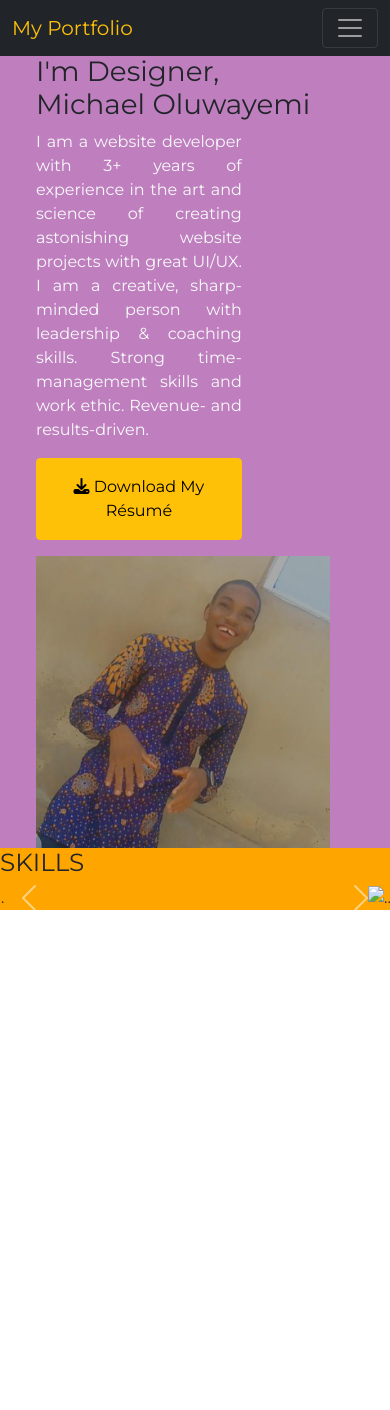
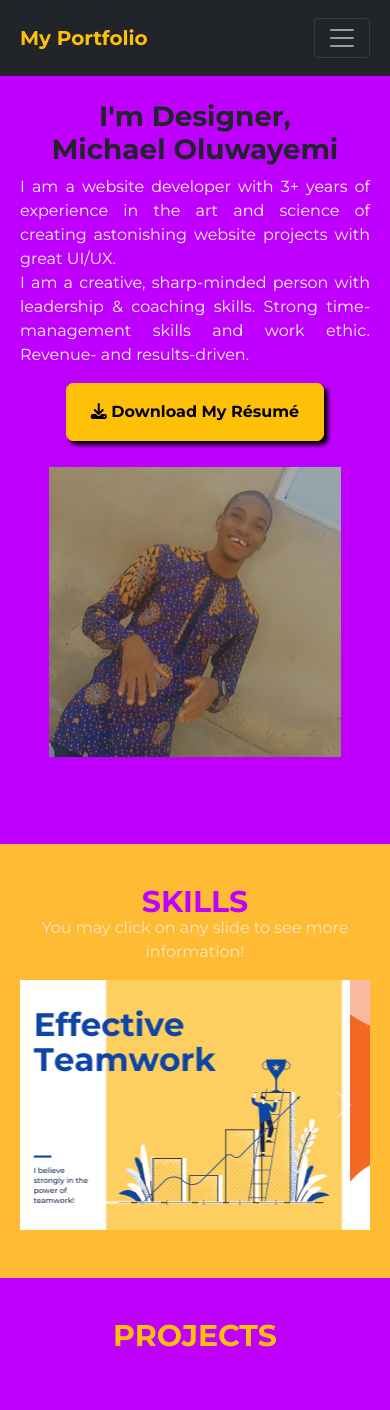
Before and after one commit to NerdyXG/my-portfolio, a plain HTML site: page index.html in a window 390 px wide. Before the commit the page ends 914 px from the top, so only its background shows below. Drawn offline with nearby package versions, Linux system fonts and the light colour scheme.

Commit message:
Updated the starter files.

```diff
--- a/index.html
+++ b/index.html
@@ -37,23 +37,23 @@
           </button>
             <div class="collapse navbar-collapse" id="navbarSupportedContent">
 
-                <audio src="BOWL OF FIRE INSTRUMENTAL 1.mp3" controls aria-controls="Background music" class="mx-lg-auto"></audio>
+                <audio src="background-music.mp3" controls aria-label="Background music" class="mx-lg-auto"></audio>
 
                 <ul class="navbar-nav mb-2 mb-lg-0 ms-lg-auto">
-                    <li class="nav-item mx-3">
-                        <a class="nav-link active" aria-current="page" href="#">HOME</a>
+                    <li class="nav-item mx-lg-3">
+                        <a class="nav-link active" aria-current="page" href="#">Home</a>
                     </li>
-                    <li class="nav-item mx-3">
-                        <a class="nav-link" href="#">BLOG</a>
+                    <li class="nav-item mx-lg-3">
+                        <a class="nav-link" href="#">Blog</a>
                     </li>
-                    <li class="nav-item mx-3">
-                        <a class="nav-link" href="#skills">SKILLSET</a>
+                    <li class="nav-item mx-lg-3">
+                        <a class="nav-link" href="#skills">Skillset</a>
                     </li>
-                    <li class="nav-item mx-3">
-                        <a class="nav-link" href="#projects">PROJECTS</a>
+                    <li class="nav-item mx-lg-3">
+                        <a class="nav-link" href="#projects">Projects</a>
                     </li>
-                    <li class="nav-item mx-3">
-                        <a class="nav-link" href="#contact">CONTACT</a>
+                    <li class="nav-item ml-lg-3">
+                        <a class="nav-link" href="#contact">Contact</a>
                     </li>
                 </ul>
             </div>
@@ -64,26 +64,26 @@
     <!-- main content starts here -->
     <div class="container-fluid main-container">
 
-        <main class="container-fluid row">
+        <main class="row main-row g-6">
             <div class="col-md-8 intro-text-container">
                 <h1>I'm Designer,
                     <br>Michael Oluwayemi</h1>
 
                 <div class="intro-text">
-                    <p class="text-light">
-                        I am a website developer with 3+ years of experience in the art and science of creating astonishing website projects with great UI/UX. I am a creative, sharp-minded person with leadership & coaching skills. Strong time-management skills and work ethic.
-                        Revenue- and results-driven.
+                    <p class="text-light intro-paragraph">
+                        I am a website developer with 3+ years of experience in the art and science of creating astonishing website projects with great UI/UX.
+                        <br>I am a creative, sharp-minded person with leadership & coaching skills. Strong time-management skills and work ethic. Revenue- and results-driven.
                         <br>
-                        <a href="my-resume.pdf" class="btn btn-warning mt-3 py-3 px-4" download><i class="fa-solid fa-download"></i> Download My Résumé</a>
+                    </p>
 
-                    </p>
+                    <a href="my-resume.pdf" class="btn btn-warning mb-3 py-3 px-4 download-btn" download><i class="fa-solid fa-download"></i> Download My Résumé</a>
                 </div>
 
             </div>
 
-            <div class="col-md-4">
+            <div class="col-md-4 profile-pic-container">
 
-                <img src="profile-picture.png" alt="A Picture of Me!" class="img-fluid">
+                <img src="profile-picture.png" alt="A Picture of Me!" class="img-fluid profile-pic">
 
             </div>
         </main>
@@ -92,35 +92,71 @@
     <!-- main content ends here -->
 
     <!-- skillset section starts here -->
-    <section id="skills">
+    <section id="skills" class="container-fluid pb-5">
 
-        <h2>SKILLS</h2>
+        <h2 class="section-heading text-center">SKILLS</h2>
+        <p class="text-light text-center section-heading-info">You may click on any slide to see more information!</p>
 
         <!-- carousel -->
-        <div id="carouselExampleControls" class="carousel slide" data-bs-ride="carousel">
+        <div id="carouselExampleIndicators" class="carousel slide" data-bs-ride="carousel">
+            <div class="carousel-indicators">
+                <button type="button" data-bs-target="#carouselExampleIndicators" data-bs-slide-to="0" class="active carousel-indicator-btn" aria-current="true" aria-label="Slide 1"></button>
+                <button type="button" data-bs-target="#carouselExampleIndicators" data-bs-slide-to="1" class="carousel-indicator-btn" aria-label="Slide 2"></button>
+                <button type="button" data-bs-target="#carouselExampleIndicators" data-bs-slide-to="2" class="carousel-indicator-btn" aria-label="Slide 3"></button>
+                <button type="button" data-bs-target="#carouselExampleIndicators" data-bs-slide-to="3" class="carousel-indicator-btn" aria-label="Slide 4"></button>
+                <button type="button" data-bs-target="#carouselExampleIndicators" data-bs-slide-to="4" class="carousel-indicator-btn" aria-label="Slide 5"></button>
+                <button type="button" data-bs-target="#carouselExampleIndicators" data-bs-slide-to="5" class="carousel-indicator-btn" aria-label="Slide 6"></button>
+                <button type="button" data-bs-target="#carouselExampleIndicators" data-bs-slide-to="6" class="carousel-indicator-btn" aria-label="Slide 7"></button>
+                <button type="button" data-bs-target="#carouselExampleIndicators" data-bs-slide-to="7" class="carousel-indicator-btn" aria-label="Slide 8"></button>
+            </div>
             <div class="carousel-inner">
                 <div class="carousel-item active">
-                    <img src="..." class="d-block w-100" alt="...">
+                    <a href="skills.html">
+                        <img src="1.png" class="d-block w-100 img-fluid skills-carousel" alt="..."></a>
                 </div>
                 <div class="carousel-item">
-                    <img src="..." class="d-block w-100" alt="...">
+                    <img src="2.png" class="d-block w-100 img-fluid skills-carousel" alt="...">
                 </div>
                 <div class="carousel-item">
-                    <img src="..." class="d-block w-100" alt="...">
+                    <img src="3.png" class="d-block w-100 img-fluid skills-carousel" alt="...">
+                </div>
+                <div class="carousel-item">
+                    <img src="4.png" class="d-block w-100 img-fluid skills-carousel" alt="...">
+                </div>
+                <div class="carousel-item">
+                    <img src="5.png" class="d-block w-100 img-fluid skills-carousel" alt="...">
+                </div>
+                <div class="carousel-item">
+                    <img src="profile-picture.png" class="d-block w-100 img-fluid skills-carousel" alt="...">
+                </div>
+                <div class="carousel-item">
+                    <img src="profile-picture.png" class="d-block w-100 img-fluid skills-carousel" alt="...">
+                </div>
+                <div class="carousel-item">
+                    <img src="profile-picture.png" class="d-block w-100 img-fluid skills-carousel" alt="...">
                 </div>
             </div>
-            <button class="carousel-control-prev" type="button" data-bs-target="#carouselExampleControls" data-bs-slide="prev">
+            <button class="carousel-control-prev" type="button" data-bs-target="#carouselExampleIndicators" data-bs-slide="prev">
               <span class="carousel-control-prev-icon" aria-hidden="true"></span>
               <span class="visually-hidden">Previous</span>
             </button>
-            <button class="carousel-control-next" type="button" data-bs-target="#carouselExampleControls" data-bs-slide="next">
+            <button class="carousel-control-next" type="button" data-bs-target="#carouselExampleIndicators" data-bs-slide="next">
               <span class="carousel-control-next-icon" aria-hidden="true"></span>
               <span class="visually-hidden">Next</span>
             </button>
         </div>
         <!-- carousel end -->
+
     </section>
     <!-- skillset section ends here -->
+
+    <!-- project section starts here -->
+    <section id="projects" class="container-fluid pb-5">
+
+        <h2 class="section-heading text-warning">PROJECTS</h2>
+
+    </section>
+    <!-- project section ends here -->
 
 
 
--- a/styles.css
+++ b/styles.css
@@ -1,3 +1,8 @@
+:root {
+    --orange: #ffbb33;
+    --purple: rgb(191, 0, 255);
+}
+
 * {
     margin: 0;
     padding: 0;
@@ -9,6 +14,30 @@ body {
     font-weight: 400;
     font-size: 1rem;
     text-align: justify;
+    line-height: 1.5;
+}
+
+h1 {
+    font-weight: bold;
+    /* color: #ffbb33; */
+}
+
+.container-fluid {
+    padding: 0 50px;
+}
+
+.section-heading {
+    color: #000;
+    text-align: center;
+    font-weight: bolder;
+    font-size: 30px !important;
+    padding: 40px 0 0 0;
+    color: var(--purple);
+}
+
+.section-heading-info {
+    margin-top: -12px;
+    opacity: .7;
 }
 
 
@@ -18,16 +47,44 @@ nav {
     font-weight: 400;
 }
 
+nav.navbar .navbar-brand {
+    font-weight: bold;
+}
+
+nav.navbar ul li a:hover {
+    color: var(--orange) !important;
+    transition: ease-in 300ms;
+    opacity: .8;
+}
+
+nav.navbar ul li a.active {
+    color: #ffbb33 !important;
+}
+
+nav.navbar ul li a::after {
+    content: "";
+    display: block;
+    width: 0;
+    height: 2px;
+    margin: auto;
+    background: var(--orange);
+}
+
+nav.navbar ul li a:hover::after {
+    width: 100%;
+    transition: ease-in 300ms;
+}
+
 
 /* main section */
 
 .main-container {
     min-height: 100vh;
-    background-color: rgba(128, 0, 128, .5);
+    background-color: rgb(191, 0, 255);
 }
 
-.row {
-    padding-top: 15%;
+.main-row {
+    padding-top: 150px;
 }
 
 .intro-text-container {
@@ -35,12 +92,101 @@ nav {
 }
 
 .intro-text {
-    width: 70%;
+    width: 80%;
+}
+
+.download-btn {
+    box-shadow: 4px 4px 4px #000;
+    border-radius: 7px;
+    font-weight: bold;
+    transition: 0.2s ease-in;
+}
+
+.download-btn:hover {
+    box-shadow: 6px -2px 4px #000;
 }
 
 
 /* skills section */
 
 #skills {
-    background: rgb(255, 165, 0);
+    background: var(--orange);
 }
+
+.skills-carousel {
+    max-width: 500px;
+    max-height: 350px;
+    margin: 0 auto;
+}
+
+
+/* projects section */
+
+#projects {
+    background: var(--purple);
+}
+
+
+/* media queries */
+
+@media (max-width: 991px) {
+    .container-fluid {
+        padding: 0 20px;
+    }
+    /* nav section */
+    .navbar-brand,
+    .navbar-toggler {
+        margin: 10px 0;
+    }
+    nav.navbar audio {
+        margin: 35px 0 10px 0;
+    }
+    nav.navbar ul li a:hover {
+        color: var(--orange) !important;
+        border-radius: 5px;
+        background: #fff;
+        font-weight: bold;
+        padding-left: 10px;
+        transition: all ease-in 300ms;
+        opacity: .8;
+    }
+    nav.navbar ul li a:hover::after {
+        width: 0;
+        transition: ease-in 300ms;
+    }
+    /* main-text */
+    .intro-text-container {
+        text-align: justify;
+    }
+    .intro-text {
+        width: 100%;
+    }
+    /* skills section */
+    .skills-carousel {
+        max-width: 350px;
+        max-height: 300px;
+        margin: 0 auto;
+    }
+}
+
+@media (max-width: 767px) {
+    /* main text section */
+    .intro-text-container {
+        text-align: center;
+    }
+    .intro-paragraph {
+        text-align: justify;
+    }
+    .main-row {
+        padding-top: 100px;
+    }
+    .profile-pic {
+        padding: 10px 0 0 0;
+        max-width: 350px;
+        max-height: 300px;
+        margin: auto auto 0;
+    }
+    .profile-pic-container {
+        text-align: center;
+    }
+}
```
Also changed, not shown: skills.html (added, +15 -0 lines), 1.png (added), 2.png (added), 3.png (added), 4.png (added), 5.png (added).
